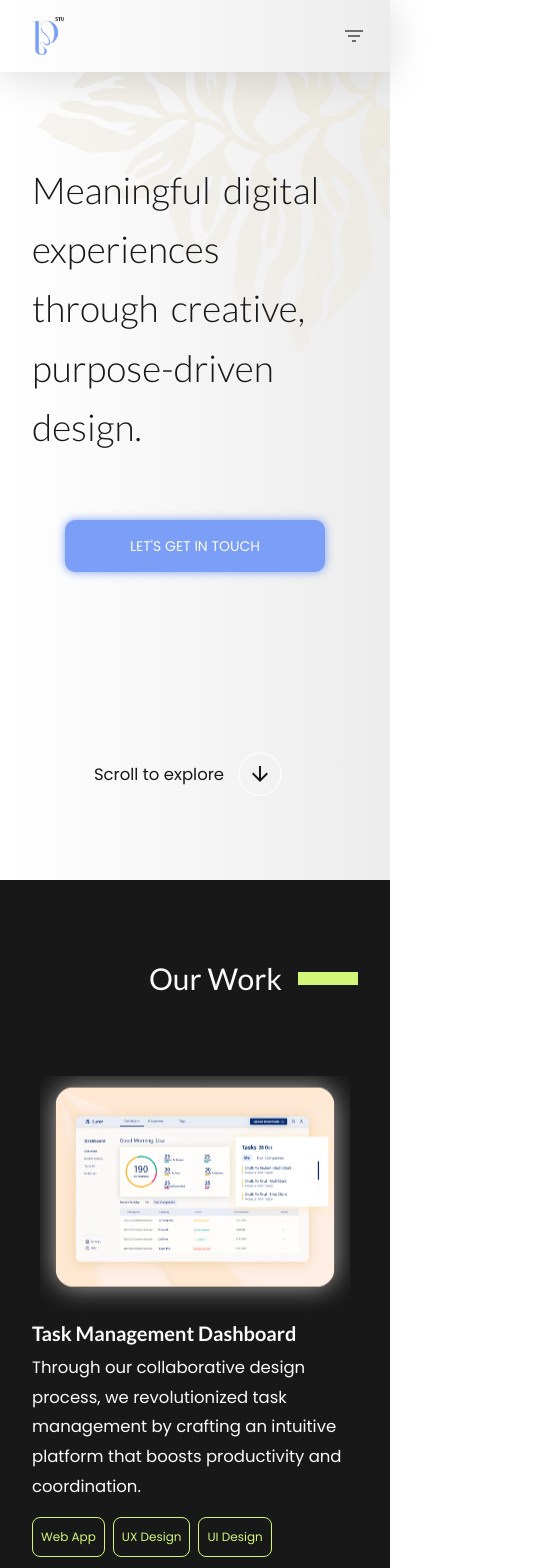
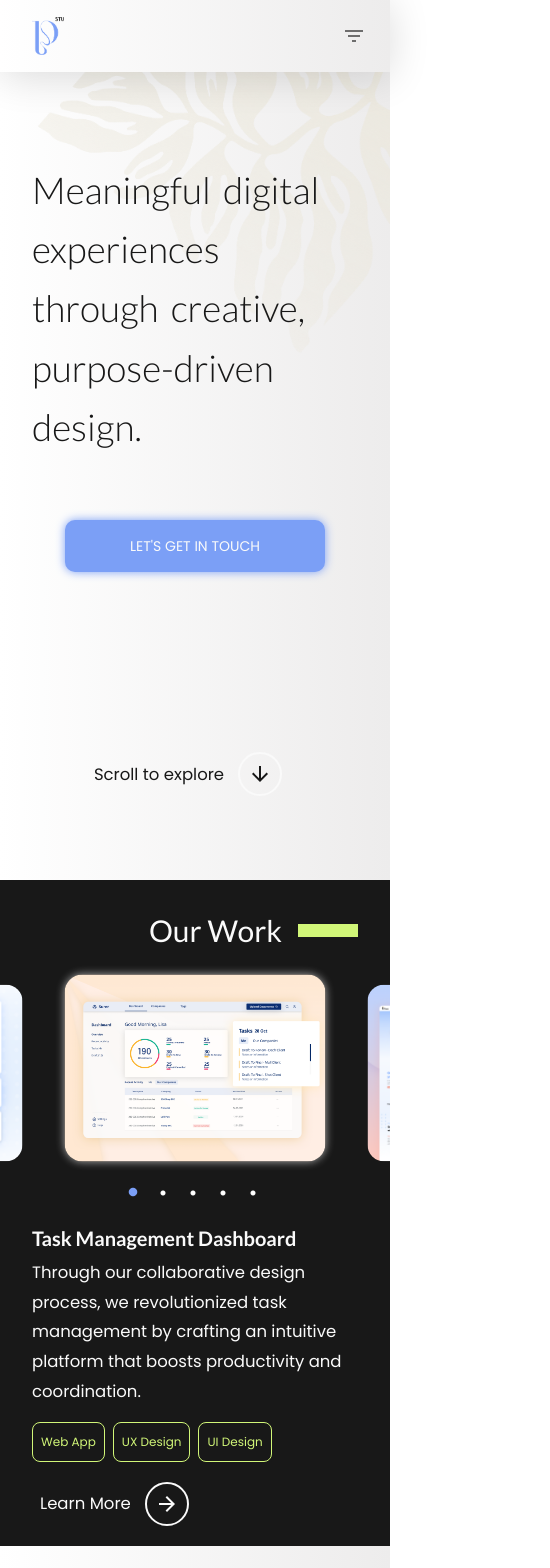
Before and after one commit to mflugelman/piba-studio, a React (Create React App) app: page / in a window 390 px wide. Shown: the top 1568 px of the page, 550 px wide, since content can reach past the window. Built offline with nearby package versions, Linux system fonts and the light colour scheme.

Commit message:
finished carrousel

```diff
--- a/src/App.tsx
+++ b/src/App.tsx
@@ -68,13 +68,15 @@ function App() {
           <div ref={servicesRef} id="services">
             <Services />
           </div>
-          <div>{/* <ThisIsPiba /> */}</div>
+          <div>
+            <ThisIsPiba />
+          </div>
           <div ref={aboutUsRef} id="about-us">
-            {/* <TailoredInnovation /> */}
+            <TailoredInnovation />
           </div>
-          {/* <WorkWithUs /> */}
+          <WorkWithUs />
           <div ref={sayHiRef} id="say-hi">
-            {/* <LetsTalk /> */}
+            <LetsTalk />
           </div>
           <Footer />
         </Layout>
--- a/src/components/Carousel/VerticalCarousel.css
+++ b/src/components/Carousel/VerticalCarousel.css
@@ -1,15 +1,8 @@
-/* .slick-slide {
-  display: block;
-  transform: translateY(40%);
-} */
-
 .vertical-dots {
-  left: -2.5%;
   list-style: none;
   display: block;
   position: absolute;
-  top: 25%;
-  margin-top: -10px;
+  top: 22%;
   text-align: left;
 }
 .vertical-dots li {
@@ -64,3 +57,68 @@
   color: #7b9ff6;
   font-size: 10px;
 }
+
+/* Horizontal dots */
+.horizontal-dots {
+  bottom: -15%;
+  list-style: none;
+  display: block;
+  position: absolute;
+  align-items: center; /* Center the dots vertically */
+  left: 20%;
+}
+
+.horizontal-dots li {
+  position: relative;
+  display: inline-block;
+  width: 20px;
+  height: 20px;
+  cursor: pointer;
+  margin: 0 5px;
+}
+
+.horizontal-dots li button {
+  font-size: 0;
+  line-height: 0;
+  display: block;
+  width: 20px;
+  height: 20px;
+  padding: 5px;
+  cursor: pointer;
+  color: transparent;
+  border: 0;
+  outline: none;
+  background: transparent;
+}
+
+.horizontal-dots li button:hover,
+.horizontal-dots li button:focus {
+  outline: none;
+}
+
+.horizontal-dots li button:hover:before,
+.horizontal-dots li button:focus:before {
+  color: #f7c2e5;
+  font-size: 10px;
+}
+
+.horizontal-dots li button:before {
+  font-family: "slick";
+  font-size: 6px;
+  line-height: 20px;
+  position: absolute;
+  top: 0;
+  left: 0;
+  width: 20px;
+  height: 20px;
+  content: "•";
+  text-align: center;
+  color: white;
+  -webkit-font-smoothing: antialiased;
+  -moz-osx-font-smoothing: grayscale;
+}
+
+.horizontal-dots li.slick-active button:before {
+  color: #7b9ff6;
+  font-size: 10px;
+}
--- a/src/components/Carousel/VerticalCarousel.tsx
+++ b/src/components/Carousel/VerticalCarousel.tsx
@@ -31,23 +31,21 @@ type CarrouselContent = {
   link: string;
 };
 
-const debounceDelay = 40;
-
 type VerticalCarouselProps = {};
 
 const VerticalCarousel: React.FC<VerticalCarouselProps> = () => {
+  const isMobile = useMediaQuery((theme: Theme) =>
+    theme.breakpoints.down("md")
+  );
+
   const { t } = useTranslation("VerticalCarousel");
   const { ref, inView } = useInView({
-    threshold: 1,
+    threshold: isMobile ? 1 : 0.65,
   });
   const carouselRef = useRef<Carousel>(null);
   const [selectedSlide, setSelectedSlide] = useState(0);
   const [blockScroll, allowScroll] = useScrollBlock();
-  const [scrollEventAllowed, setScrollEventAllowed] = useState(true);
-
-  const isMobile = useMediaQuery((theme: Theme) =>
-    theme.breakpoints.down("md")
-  );
+  const [allowBlock, setAllowBlock] = useState(true);
 
   const carrouselData: CarrouselContent[] = [
     {
@@ -89,33 +87,29 @@ const VerticalCarousel: React.FC<VerticalCarouselProps> = () => {
 
   const settings: Settings = {
     vertical: !isMobile,
-    slidesToShow: isMobile ? 1 : 1.5,
+    slidesToShow: isMobile ? 1 : 1.25,
     arrows: false,
     verticalSwiping: !isMobile,
     infinite: true,
-    // dots: true,
-    // dotsClass: "vertical-dots",
+    dots: true,
+    dotsClass: isMobile ? "horizontal-dots" : "vertical-dots",
     speed: 500,
-    centerPadding: "0",
+    centerMode: true,
     afterChange: (current) => setSelectedSlide(current),
   };
 
-  // useEffect(() => {
-  //   if (inView) {
-  //     if (!firstBlock) {
-  //       blockScroll();
-  //       setFirstBlock(true);
-  //     }
-  //     document.addEventListener("wheel", handleMouseScroll);
-  //   } else {
-  //     allowScroll();
-  //     document.removeEventListener("wheel", handleMouseScroll);
-  //   }
+  useEffect(() => {
+    if (inView && allowBlock) {
+      blockScroll();
+    }
+  }, [inView]);
 
-  //   return () => {
-  //     document.removeEventListener("wheel", handleMouseScroll);
-  //   };
-  // }, [inView]);
+  useEffect(() => {
+    if (selectedSlide == carrouselData.length - 1) {
+      allowScroll();
+      setAllowBlock(false);
+    }
+  }, [selectedSlide]);
 
   const handleSlideClick = (index: number) => {
     // const slide = carrouselData[index];
@@ -123,56 +117,47 @@ const VerticalCarousel: React.FC<VerticalCarouselProps> = () => {
     // window.open(link, "_blank");
   };
 
-  // const getBoxStyles = (selected: boolean): SxProps => {
-  //   return {
-  //     borderRadius: 5,
-  //     transform: selected
-  //       ? `scale(0.8) translateY(-${isMobile ? 0 : 5 * selectedSlide}%)`
-  //       : "scale(0.75)",
-  //     transition: "transform 0.5s ease-in-out",
-  //     boxShadow: selected ? "0px 0px 30px rgba(255, 255, 255, 0.64)" : "none",
-  //     m: "0 auto",
-  //     "&:hover": {
-  //       transform: selected
-  //         ? `scale(0.82) translateY(-${isMobile ? 0 : 5 * selectedSlide}%)`
-  //         : "scale(0.75)",
-  //       transition: "transform 0.3s ease-in-out",
-  //     },
-  //   };
-  // };
-
-  const scale = isMobile ? 0.9 : 0.8;
-
+  const scale = isMobile ? 0.9 : 0.75;
+  const shadowRadius = isMobile ? 10 : 20;
   const getBoxStyles = (selected: boolean): SxProps => {
     return {
       borderRadius: 5,
-      transform: `scale(${scale})`,
-      transition: "transform 0.5s ease-in-out",
-      boxShadow: selected ? "0px 0px 30px rgba(255, 255, 255, 0.64)" : "none",
+      transform: `scale(${(selected ? 1 : 0.9) * scale})`,
+      boxShadow: selected
+        ? `0px 0px ${shadowRadius}px rgba(255, 255, 255, 0.64)`
+        : "none",
       m: "0 auto",
+      transition: "transform 0.3s ease-in-out", // Add the transition to the default state
       "&:hover": {
-        transform: selected
-          ? `scale(${scale * 1.05}) translateY(-${
-              isMobile ? 0 : 5 * selectedSlide
-            }%)`
-          : `scale(${scale * 0.8})`,
+        transform: selected ? `scale(${scale * 1.05})` : null,
         transition: "transform 0.3s ease-in-out",
       },
     };
   };
 
+  const handleScroll = (event: React.WheelEvent<HTMLDivElement>) => {
+    if (allowBlock) {
+      if (event.deltaY > 100) {
+        carouselRef.current?.slickNext();
+      } else if (event.deltaY < -100) {
+        carouselRef.current?.slickPrev();
+      }
+    }
+  };
+
   return (
-    <Box ref={ref} sx={{ mt: 10 }}>
+    <Box sx={{ mt: { xs: 2, md: 4 } }} onWheel={handleScroll} ref={ref}>
       <Grid container>
         <Grid
           item
           xs={12}
           md={7}
           sx={{
-            pl: 1,
-            pr: 1,
+            pl: { xs: 0, md: 1 },
+            pr: { xs: 0, md: 1 },
           }}
         >
+          <Box onWheel={handleScroll}>
             <Carousel {...settings} ref={carouselRef}>
               {carrouselData.map((carrouselComponent, index) => (
                 <Box
@@ -180,7 +165,7 @@ const VerticalCarousel: React.FC<VerticalCarouselProps> = () => {
                   sx={{
                     transform: isMobile
                       ? null
-                    : `translateY(${50 + selectedSlide}%)`,
+                      : `translateY(${-selectedSlide * 3.5}%)`,
                   }}
                 >
                   <Box key={index} sx={getBoxStyles(index === selectedSlide)}>
@@ -198,6 +183,7 @@ const VerticalCarousel: React.FC<VerticalCarouselProps> = () => {
                 </Box>
               ))}
             </Carousel>
+          </Box>
         </Grid>
         <Grid
           item
@@ -206,7 +192,9 @@ const VerticalCarousel: React.FC<VerticalCarouselProps> = () => {
           sx={{
             display: "flex",
             flexDirection: "column",
-            pt: { md: 0, lg: 4 },
+            pt: 4,
+            pr: { xs: 4, md: 8 },
+            pl: { xs: 4, md: 8 },
           }}
         >
           <Typography
@@ -214,7 +202,7 @@ const VerticalCarousel: React.FC<VerticalCarouselProps> = () => {
             variant="h6"
             textAlign="left"
             fontWeight="bold"
-            mt={{ md: 2, lg: 4 }}
+            mt={{ md: 4, lg: 4 }}
           >
             {carrouselData[selectedSlide].title}
           </Typography>
@@ -223,7 +211,11 @@ const VerticalCarousel: React.FC<VerticalCarouselProps> = () => {
           </Typography>
 
           <Box
-            sx={{ display: "flex", mt: { md: 2, lg: 4 }, mb: { md: 2, lg: 4 } }}
+            sx={{
+              display: "flex",
+              mt: { md: 2, lg: 4 },
+              mb: { md: 2, lg: 4 },
+            }}
           >
             {carrouselData[selectedSlide].tags.map((tag, index) => (
               <Tag key={"tag" + index}>{tag}</Tag>
--- a/src/components/ContentBox.tsx
+++ b/src/components/ContentBox.tsx
@@ -12,6 +12,7 @@ const ContentBox = (props: ContentBoxProps) => {
         justifyContent: "center",
         alignItems: "center",
         width: "100vw",
+        overflow: "hidden",
       }}
     >
       <Box
--- a/src/components/NavBar.tsx
+++ b/src/components/NavBar.tsx
@@ -124,7 +124,7 @@ function NavBar(props: NavBarProps) {
             }
           >
             <Typography textAlign="left" variant="button">
-              {t("BookCall")}
+              {t("BookCallMobile")}
             </Typography>
           </MenuItem>
         </Menu>
--- a/src/pages/Footer.tsx
+++ b/src/pages/Footer.tsx
@@ -59,13 +59,13 @@ const Footer = () => {
               {t("Based")}
             </Typography>
           </Grid>
-          <Grid item md={2} />
           <Grid
             item
             xs={12}
-            md={4}
+            md={6}
             sx={{
               display: "flex",
+              justifyContent: "flex-end",
               alignItems: "center",
             }}
           >
--- a/src/pages/OurWork.tsx
+++ b/src/pages/OurWork.tsx
@@ -8,14 +8,14 @@ const OurWork = () => {
   const { t } = useTranslation("OurWork");
 
   return (
-    <Box sx={{ backgroundColor: "black.main", pt: 10 }}>
+    <Box sx={{ backgroundColor: "black.main", pt: { xs: 2, md: 10 } }}>
       <ContentBox>
-        <Box sx={{ pr: { xs: 4, md: 8 }, pl: { xs: 4, md: 8 } }}>
+        <Box mt={{ xs: 2, md: 10 }} mr={4}>
           <DashTitle dashPosition="right" color="white">
             {t("OurWork")}
           </DashTitle>
-          <VerticalCarousel />
         </Box>
+        <VerticalCarousel />
       </ContentBox>
     </Box>
   );
--- a/src/pages/TailoredInnovation.tsx
+++ b/src/pages/TailoredInnovation.tsx
@@ -10,7 +10,7 @@ const TailoredInnovation = () => {
 
   const [visible, setVisible] = useState(false);
   const { ref, inView } = useInView({
-    threshold: 1,
+    threshold: 0.5,
   });
 
   const containerRef = useRef(null);
--- a/src/pages/ThisIsPiba.tsx
+++ b/src/pages/ThisIsPiba.tsx
@@ -16,7 +16,7 @@ const ThisIsPiba: React.FC = () => {
 
   const [visible, setVisible] = useState([false, false, false]);
   const { ref, inView } = useInView({
-    threshold: 1,
+    threshold: 0.5,
   });
 
   useEffect(() => {
--- a/src/pages/WorkWithUs.tsx
+++ b/src/pages/WorkWithUs.tsx
@@ -1,4 +1,11 @@
-import { Box, Grid, Slide, Typography } from "@mui/material";
+import {
+  Box,
+  Grid,
+  Slide,
+  Theme,
+  Typography,
+  useMediaQuery,
+} from "@mui/material";
 import InfoCard from "../components/InfoCard";
 import innovativeSolutions from "../assets/cardsImages/innovativeSolutions.png";
 import purposefulDesign from "../assets/cardsImages/purposefulDesign.png";
@@ -13,10 +20,18 @@ import ContentBox from "../components/ContentBox";
 const timeout = 1000;
 
 const WorkWithUs = () => {
+  const isMobile = useMediaQuery((theme: Theme) =>
+    theme.breakpoints.down("sm")
+  );
   const { t } = useTranslation("WorkWithUs");
 
-  const [visible, setVisible] = useState([false, false, false, false]);
-  const { ref, inView } = useInView();
+  const [visible, setVisible] = useState([
+    isMobile,
+    isMobile,
+    isMobile,
+    isMobile,
+  ]);
+  const { ref, inView } = useInView({ threshold: 0.5 });
   const containerRef = useRef(null);
 
   const information = [
@@ -78,7 +93,11 @@ const WorkWithUs = () => {
           </DashTitle>
         </Box>
         <Box ref={ref}>
-          <Grid container spacing={6} p={{ xs: 4, md: 16 }}>
+          <Grid
+            container
+            spacing={6}
+            sx={{ pr: { xs: 4, md: 16 }, pl: { xs: 4, md: 16 } }}
+          >
             <Grid item sm={12} md={6}>
               <Grid container direction="column" spacing={4} ref={containerRef}>
                 <Grid item>
--- a/src/translate/en/common.json
+++ b/src/translate/en/common.json
@@ -4,7 +4,8 @@
     "Services": "Services",
     "AboutUs": "About us",
     "SayHi": "Say hi!",
-    "BookCall": "BOOK A CALL"
+    "BookCall": "BOOK A CALL",
+    "BookCallMobile": "Book a call"
   },
   "HomeScreen": {
     "MeaningfulExperiences": "Meaningful digital <br/> experiences through creative, purpose-driven design.",
```
Lines whose indentation alone changed are shown as unchanged.
